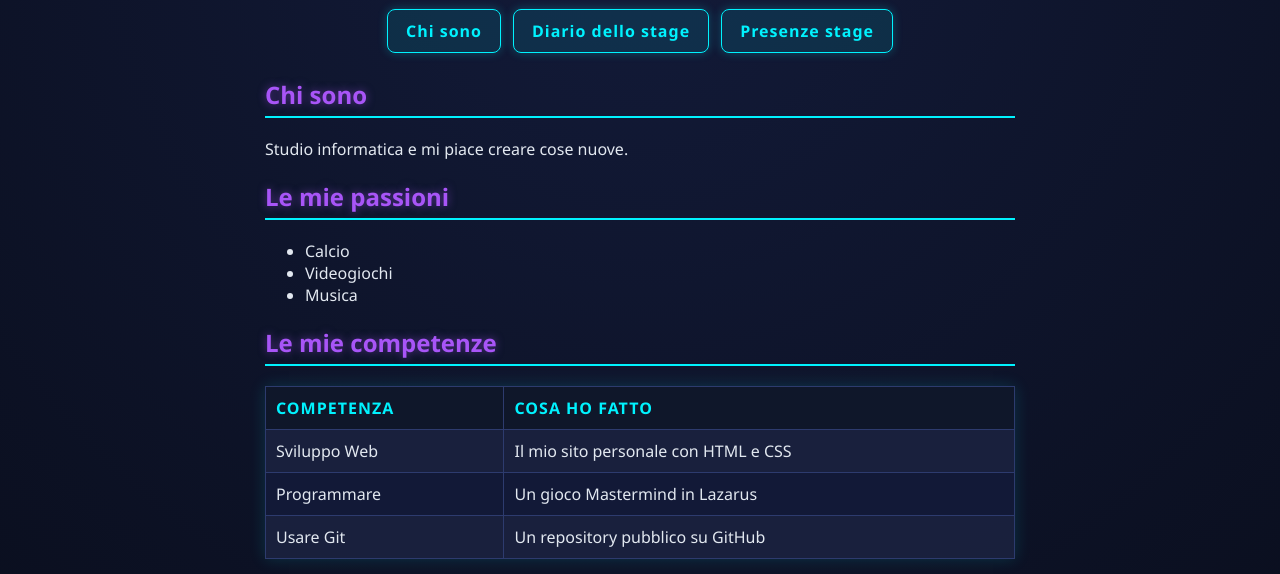
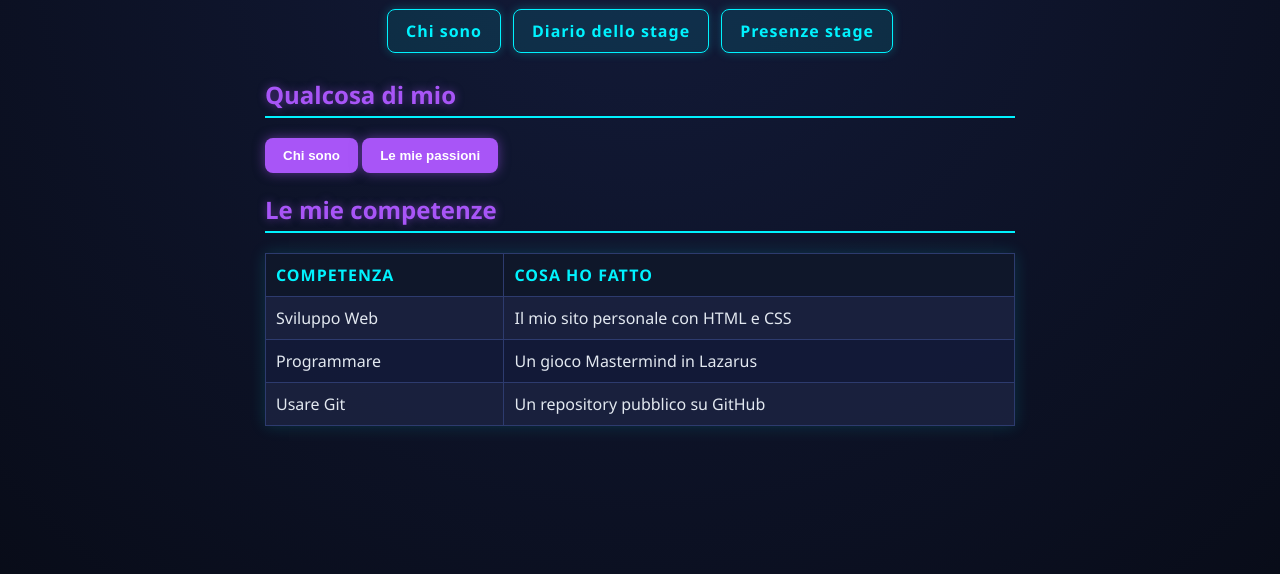
Before and after one commit to danisaracino/mio-sito12, a plain HTML site: page index.html in a window 1280 px wide. Shown: the part 105-679 px from the top of the page. Drawn offline with Linux system fonts and the light colour scheme.

Commit message:
Refactor index.html structure and content

```diff
--- a/index.html
+++ b/index.html
@@ -1,35 +1,3 @@
-<!DOCTYPE html>
-<html lang="it">
-<head>
-  <meta charset="utf-8">
-  <meta name="viewport" content="width=device-width, initial-scale=1">
-  <title>Il sito di Dani</title>
-  <link rel="stylesheet" href="style.css">
-</head>
-<body>
-  <h1>Ciao, sono Dani</h1>
-  <nav>
-    <a href="index.html">Chi sono</a>
-    <a href="diario.html">Diario dello stage</a>
-    <a href="presenze.html">Presenze stage</a>
-  </nav>
-  <h2>Chi sono</h2>
-  <p>Studio informatica e mi piace creare cose nuove.</p>
-  <h2>Le mie passioni</h2>
-  <ul>
-    <li>Calcio</li>
-    <li>Videogiochi</li>
-    <li>Musica</li>
-  </ul>
-  <h2>Le mie competenze</h2>
-  <table>
-    <tr><th>Competenza</th><th>Cosa ho fatto</th></tr>
-    <tr><td>Sviluppo Web</td><td>Il mio sito personale con HTML e CSS</td></tr>
-    <tr><td>Programmare</td><td>Un gioco Mastermind in Lazarus</td></tr>
-    <tr><td>Usare Git</td><td>Un repository pubblico su GitHub</td></tr>
-  </table>
-</body>
-</html>
 <!DOCTYPE html>
 <html lang="it">
 <head>
```
